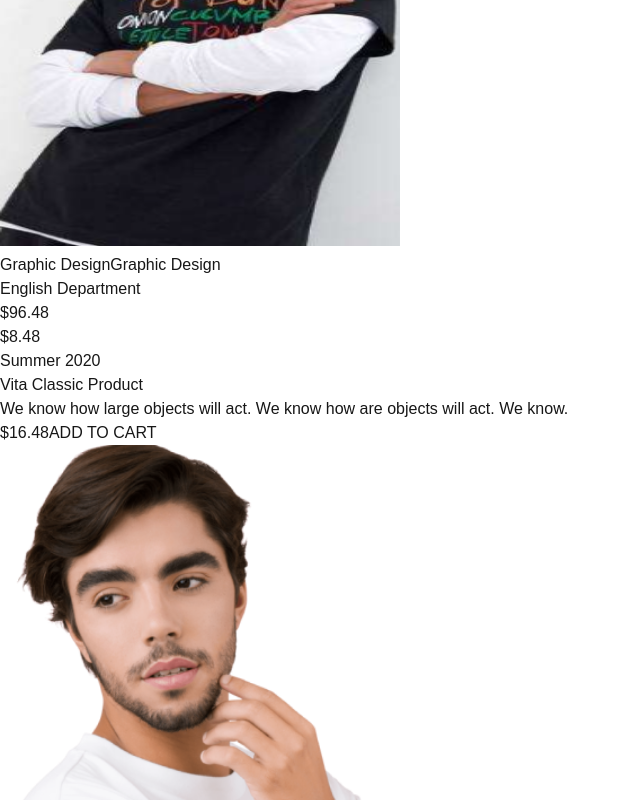
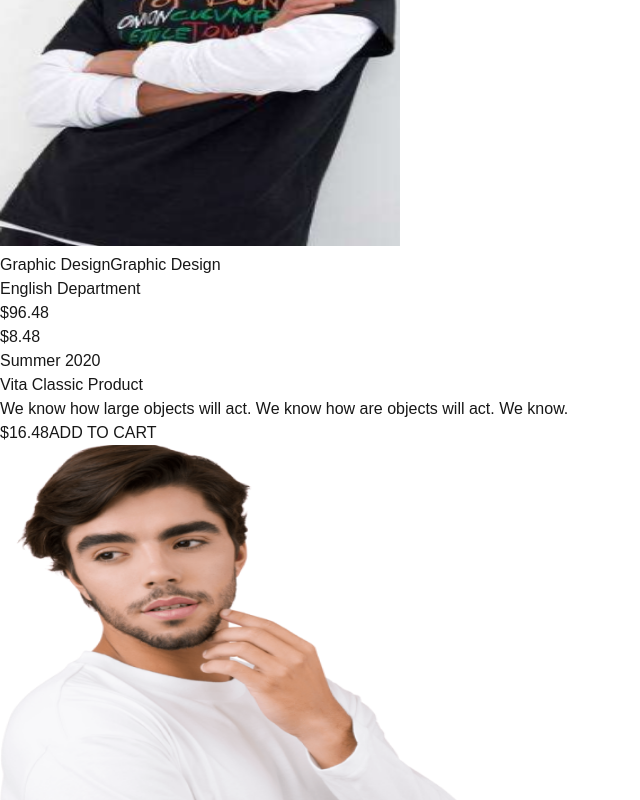
Before and after one commit to Zartaj2024/E-commerce-website-, a Next.js app: page / in a window 1280 px wide. Shown: the part 11200-12000 px from the top of the page, without its empty margins (0-640 px from the left). Built offline with nearby package versions, Linux system fonts and the light colour scheme.

Commit message:
Update vitaClassicProduct.tsx

```diff
--- a/src/app/components/vitaClassicProduct.tsx
+++ b/src/app/components/vitaClassicProduct.tsx
@@ -26,7 +26,7 @@ const VitaClassicProduct = () => {
             src="/shop-hero.png"
             alt="Vita Classic Product"
             width={500}
-            height={700}
+            height={500}
             className="w-full h-full "
           />
 
```
